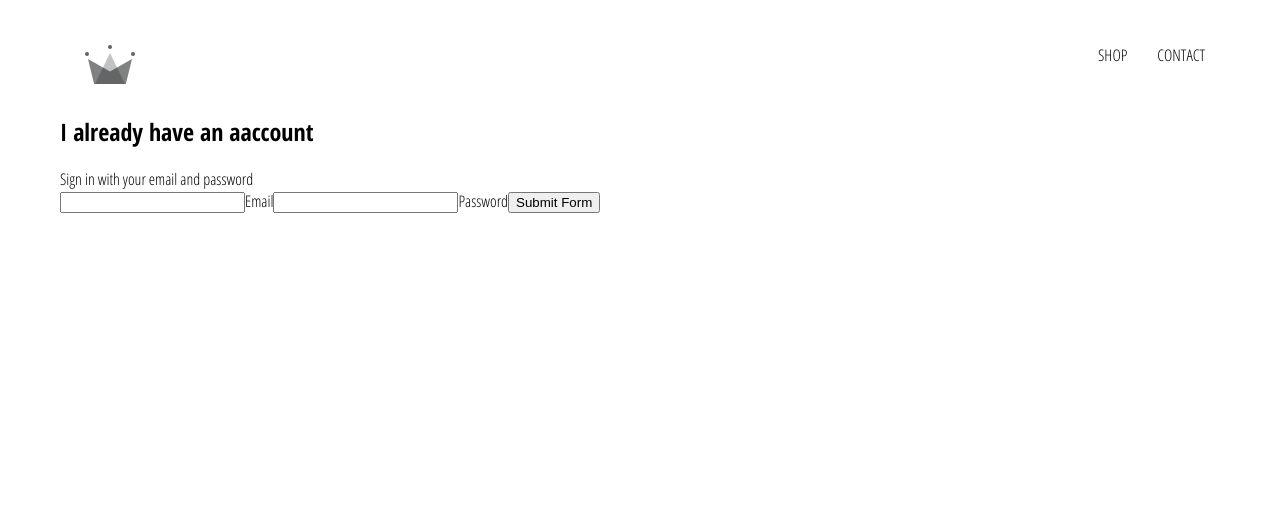
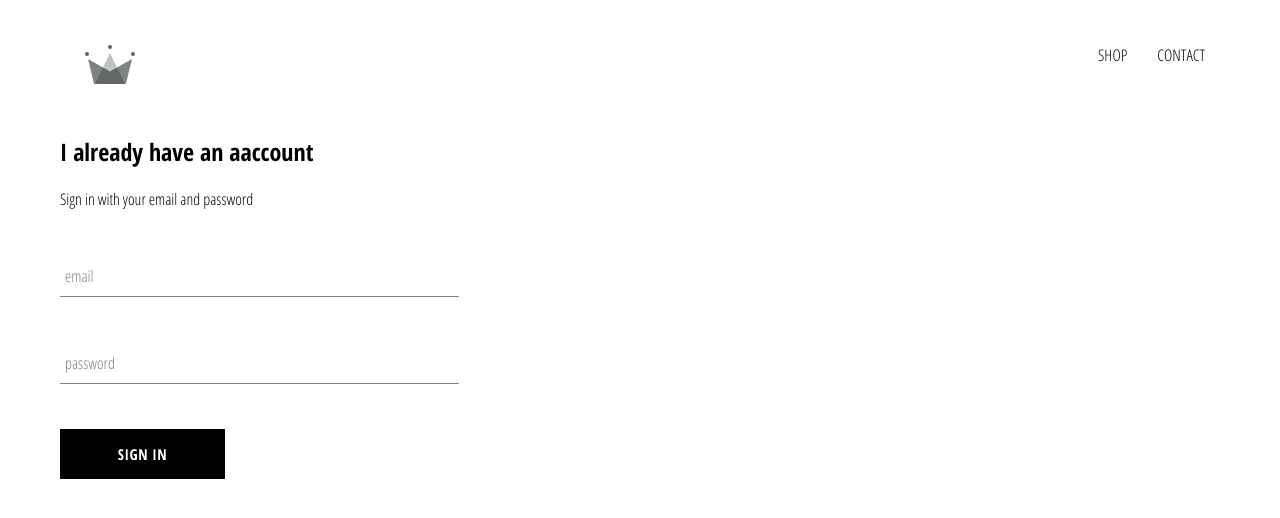
Before and after one commit to DanielFalzon/crwn-clothing, a React (Create React App) app: page /signin in a window 1280 px wide. Shown: the top 518 px of the page. Built offline with nearby package versions, Linux system fonts and the light colour scheme.

Commit message:
Added reusable sign in components

```diff
--- /dev/null
+++ b/src/components/custom-button/custom-button.component.jsx
@@ -0,0 +1,11 @@
+import React from 'react';
+
+import './custom-button.styles.scss';
+
+const CustomButton = ({children, ...otherProps}) => (
+    <button className="custom-button" {...otherProps}>
+        {children}
+    </button>
+);
+
+export default CustomButton;
--- /dev/null
+++ b/src/components/custom-button/custom-button.styles.scss
@@ -0,0 +1,22 @@
+.custom-button {
+    min-width: 165px;
+    width: auto;
+    height: 50px;
+    letter-spacing: 0.5px;
+    line-height: 50px;
+    padding: 0 35px 0 35px;
+    font-size: 15px;
+    background-color: black;
+    color: white;
+    text-transform: uppercase;
+    font-family: 'Open Sans Condensed';
+    font-weight: bolder;
+    border: none;
+    cursor: pointer;
+
+    &:hover {
+      background-color: white;
+      color: black;
+      border: 1px solid black;
+    }
+  }
--- a/src/components/form-input/form-input.component.jsx
+++ b/src/components/form-input/form-input.component.jsx
@@ -4,13 +4,15 @@
 
 const FormInput = ({ handleChange, label, ...otherProps}) => (
     <div className="group">
-        <input className='form-input' onChange={handlechange} {...otherProps} />
+        <input className='form-input' onChange={handleChange} {...otherProps} />
         {
             label ?
-            (<label className={`${otherProps.value.length}` ? 'strink' : ''} form-input-label>
-
+            (<label className={`${otherProps.value.length ? 'shrink' : ''} form-input-label`}>
+                {label}
             </label>)
             : null
         }
     </div>
 )
+
+export default FormInput;
--- a/src/components/sign-in/sign-in.component.jsx
+++ b/src/components/sign-in/sign-in.component.jsx
@@ -1,4 +1,7 @@
 import React from 'react';
+
+import FormInput from '../form-input/form-input.component';
+import CustomButton from '../custom-button/custom-button.component';
 
 import './sign-in.styles.scss';
 
@@ -31,12 +34,24 @@
                 <span>Sign in with your email and password</span>
 
                 <form onSubmit={this.handleSubmit}>
-                    <input name='email' type='email' value={this.state.email} required onChange={this.handleChange} />
-                    <label>Email</label>
-                    <input name='password' type='password' value={this.state.password} required onChange={this.handleChange} />
-                    <label>Password</label>
+                    <FormInput
+                        name='email'
+                        type='email'
+                        value={this.state.email}
+                        handleChange={this.handleChange}
+                        label="email"
+                        required
+                    />
+                    <FormInput
+                        name='password'
+                        type='password'
+                        value={this.state.password}
+                        handleChange={this.handleChange}
+                        label="password"
+                        required
+                    />
 
-                    <input type='submit' value='Submit Form' />
+                    <CustomButton type='submit'> Sign In </CustomButton>
                 </form>
             </div>
         )
--- a/src/components/sign-in/sign-in.styles.scss
+++ b/src/components/sign-in/sign-in.styles.scss
@@ -0,0 +1,9 @@
+.sign-in{
+    width: 30vw;
+    display: flex;
+    flex-direction: column;
+
+    .title{
+        margin: 10px 10px;
+    }
+}
```
